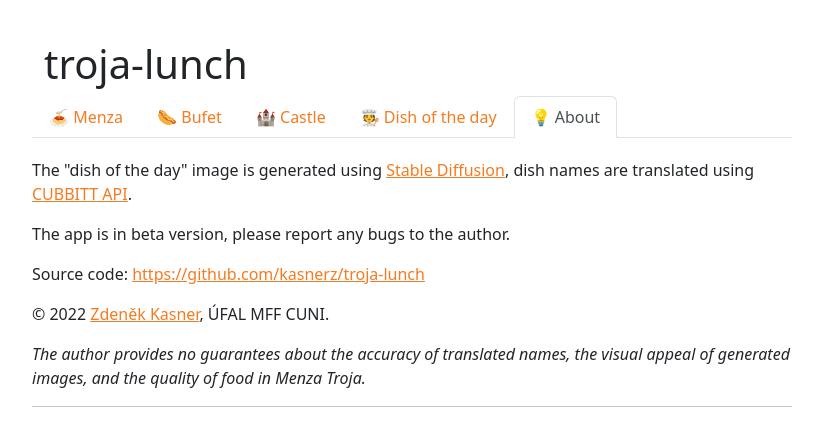
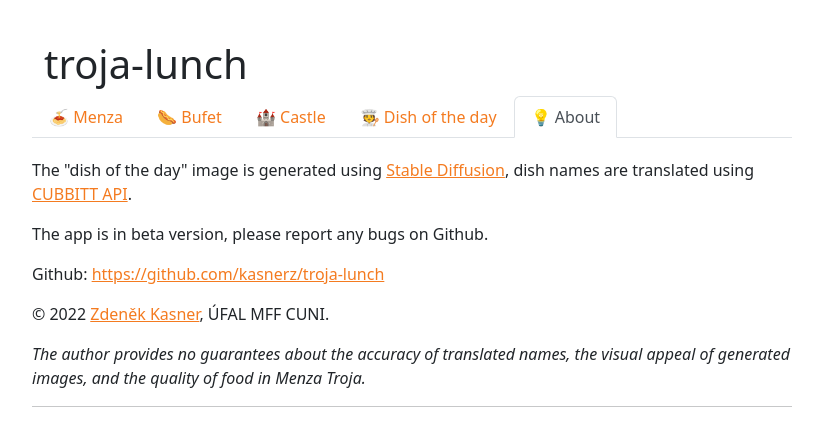
Before and after one commit to kasnerz/troja-lunch, a Python web app: template src/templates/index.html in a window 1280 px wide, after a click on "💡 About". Shown: the top 424 px of the page, without its empty margins (228-1050 px from the left). Run offline with Jinja, Linux system fonts and the light colour scheme; the template is opened without the code that fills it, so the values that code supplies are empty.

Commit message:
Update Slack message

```diff
--- a/src/__init__.py
+++ b/src/__init__.py
@@ -240,7 +240,7 @@ def send_lunch_invite():
             "type": "section",
             "text": {
               "type": "mrkdwn",
-              "text": f"Today on the menu:\n🧑‍🍳 *{dish_name}* at *{place_name}*\n\nFull menu: https://tiny.cc/troja-lunch\n\nWho's going for lunch? 🙂"
+              "text": f"Today on the menu:\n🧑‍🍳 *{dish_name}* at *{place_name}*\n\nFull menu: https://tiny.cc/troja-lunch\n\nWho is going for lunch?"
             },
             "accessory": {
                 "type": "image",
@@ -266,7 +266,8 @@ def send_lunch_invite():
 def post_message(m):
     try:
         response = slack_client.chat_postMessage(
-            channel="UV2PNNLE6",
+            # channel="UV2PNNLE6",
+            channel="C03VCE49B52",
             blocks=m
         )
     except SlackApiError as e:
--- a/src/templates/index.html
+++ b/src/templates/index.html
@@ -83,9 +83,9 @@
       <div id="about-pane" class="tab-pane fade" role="tabpanel" tabindex="0">
         <div class="infobox">
         <p>The "dish of the day" image is generated using <a href="https://github.com/CompVis/stable-diffusion">Stable Diffusion</a>, dish names are translated using <a href="https://lindat.mff.cuni.cz/services/translation/docs">CUBBITT API</a>.</p>
-        <p>The app is in beta version, please report any bugs to the author.</p>
+        <p>The app is in beta version, please report any bugs on Github.</p>
           <!-- <p>If some data is outdated or missing, you can try to use this link for a <a href="{{ url_for('test_force_reload') }}">force reload</a> (note that it may take a while).</p> -->
-        <p>Source code: <a href="https://github.com/kasnerz/troja-lunch">https://github.com/kasnerz/troja-lunch</a></p>
+        <p>Github: <a href="https://github.com/kasnerz/troja-lunch">https://github.com/kasnerz/troja-lunch</a></p>
         <p>
           © 2022 <a href="https://ufal.mff.cuni.cz/zdenek-kasner/">Zdeněk Kasner</a>, ÚFAL MFF CUNI.
         </p>
```
